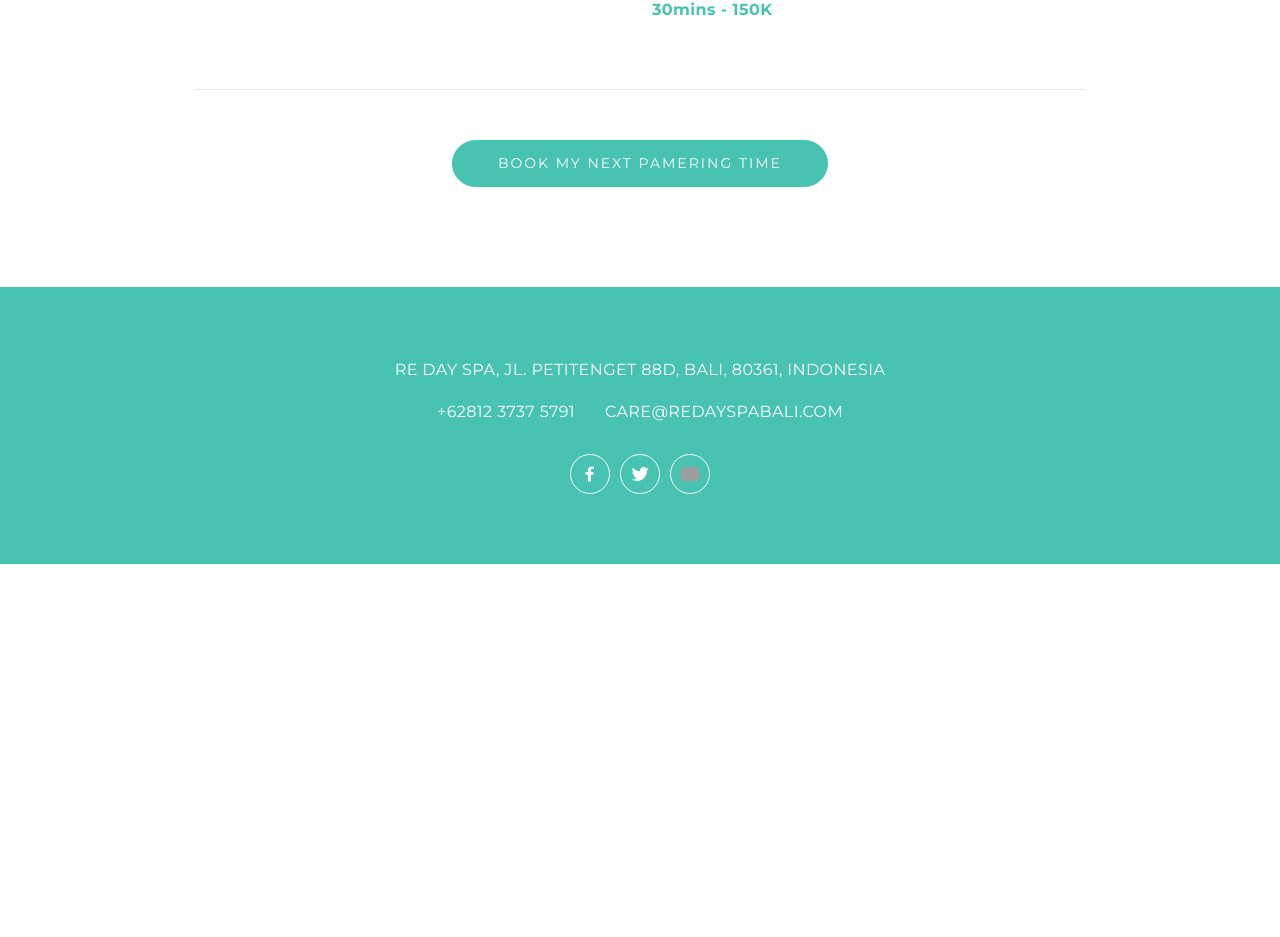
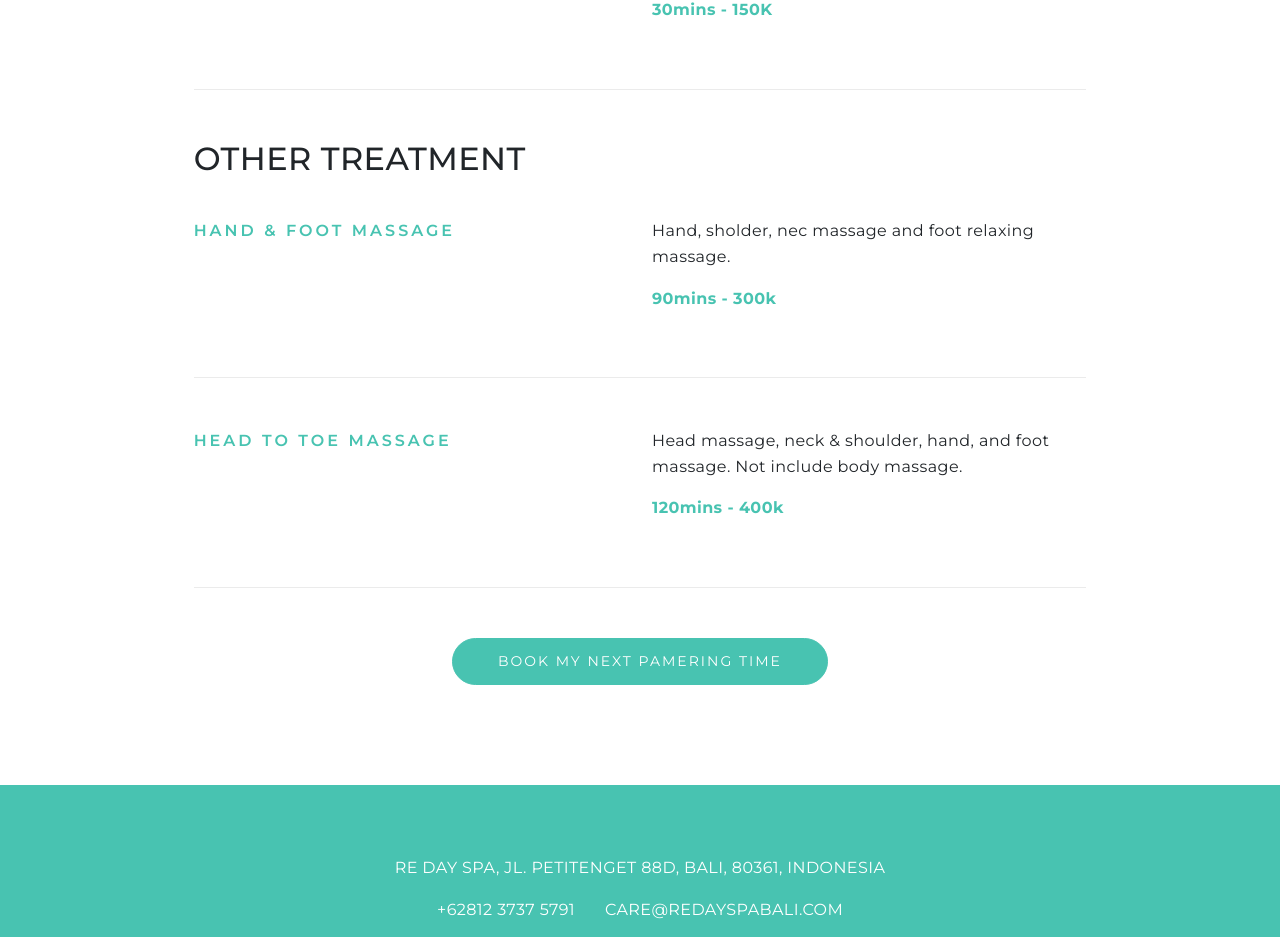
Before and after one commit to aldipee/redayspa, a Next.js app: page /home-treatment in a window 1280 px wide. Shown: the part 2376-3313 px from the top of the page. Before the commit the page ends 2940 px from the top, so only its background shows below. Built offline with nearby package versions, Linux system fonts and the light colour scheme; grey boxes are pictures that could not be loaded.

Commit message:
fix menu item

```diff
--- a/pages/home-treatment.js
+++ b/pages/home-treatment.js
@@ -112,7 +112,6 @@
             <div className="row">
               <div className="col-lg-10 offset-lg-1">
                 <h2 className="mb40" data-aos="fade-up">
-                  {" "}
                   FULL BODY MESSAGE{" "}
                 </h2>
                 <div className="treatment-item" data-aos="fade-up">
@@ -206,6 +205,36 @@
                       <p>You can choose our selection of scrubs: coconut vanila / coffee / lulur.</p>
 
                       <p className="font-bold green">30mins - 150K</p>
+                    </div>
+                  </div>
+                </div>
+              </div>
+            </div>
+            <div className="row">
+              <div className="col-lg-10 offset-lg-1">
+                <h2 className="mb40" data-aos="fade-up">
+                  OTHER TREATMENT
+                </h2>
+                <div className="treatment-item" data-aos="fade-up">
+                  <div className="row">
+                    <div className="col-sm-6">
+                      <div className="sm-heading">HAND & FOOT MASSAGE</div>
+                    </div>
+                    <div className="col-sm-6">
+                      <p>Hand, sholder, nec massage and foot relaxing massage.</p>
+
+                      <p className="font-bold green">90mins - 300k</p>
+                    </div>
+                  </div>
+                </div>
+                <div className="treatment-item" data-aos="fade-up">
+                  <div className="row">
+                    <div className="col-sm-6">
+                      <div className="sm-heading">HEAD TO TOE MASSAGE</div>
+                    </div>
+                    <div className="col-sm-6">
+                      <p>Head massage, neck & shoulder, hand, and foot massage. Not include body massage.</p>
+                      <p className="font-bold green">120mins - 400k</p>
                     </div>
                   </div>
                 </div>
```
